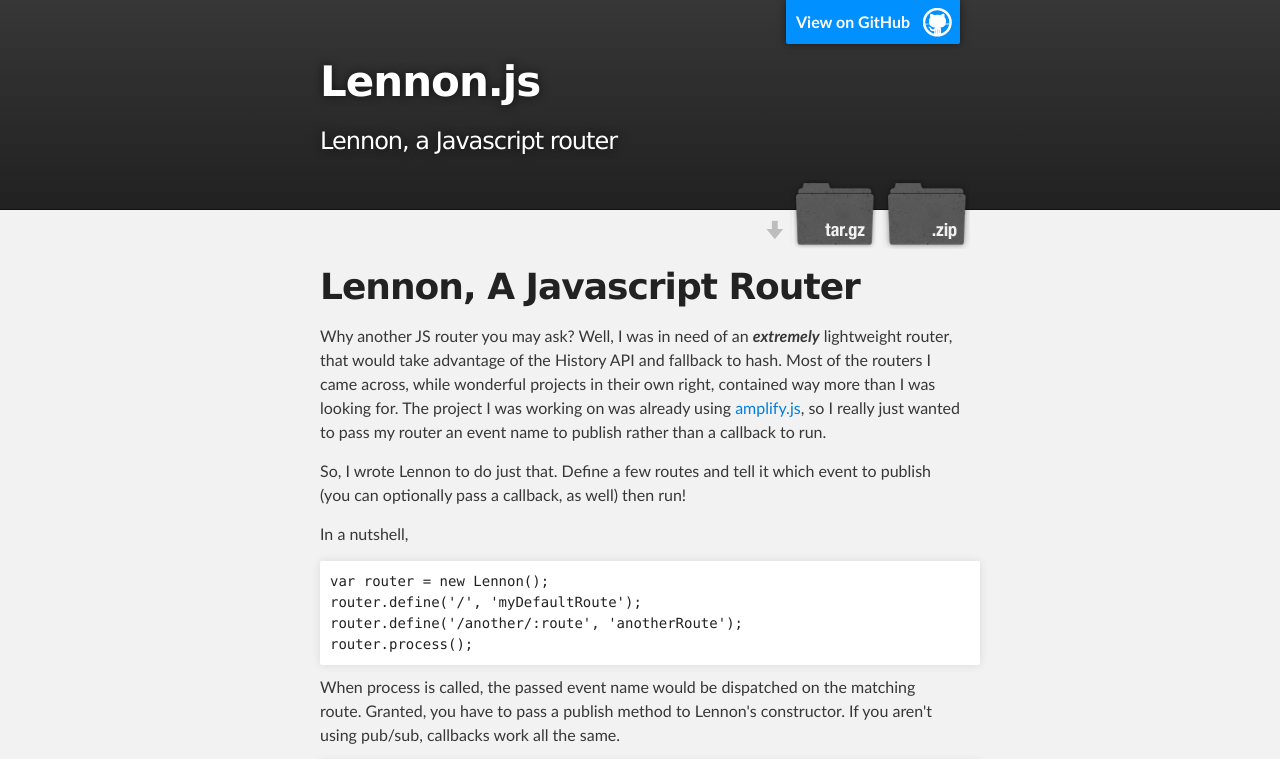
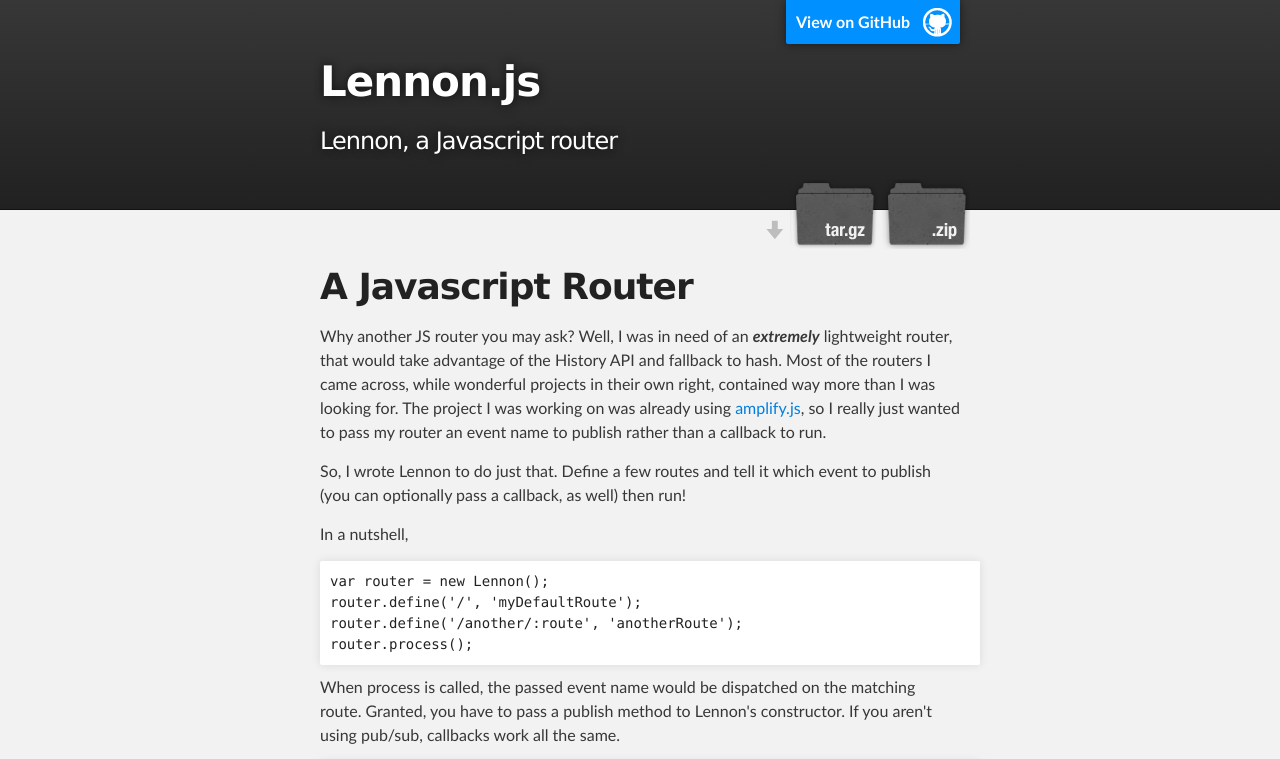
Before and after one commit to bpeacock/lennonjs, a plain HTML site: page index.html in a window 1280 px wide. Shown: the top 759 px of the page. Drawn offline with Linux system fonts and the light colour scheme.

```diff
--- a/index.html
+++ b/index.html
@@ -31,7 +31,7 @@
     <!-- MAIN CONTENT -->
     <div id="main_content_wrap" class="outer">
       <section id="main_content" class="inner">
-        <h1>Lennon, A Javascript Router</h1>
+        <h1>A Javascript Router</h1>
 
 <p>Why another JS router you may ask?  Well, I was in need of an <strong><em>extremely</em></strong> lightweight router, that would take advantage of the History API and fallback to hash.  Most of the routers I came across, while wonderful projects in their own right, contained way more than I was looking for.  The project I was working on was already using <a href="http://amplifyjs.com/">amplify.js</a>, so I really just wanted to pass my router an event name to publish rather than a callback to run.</p>
 
```
